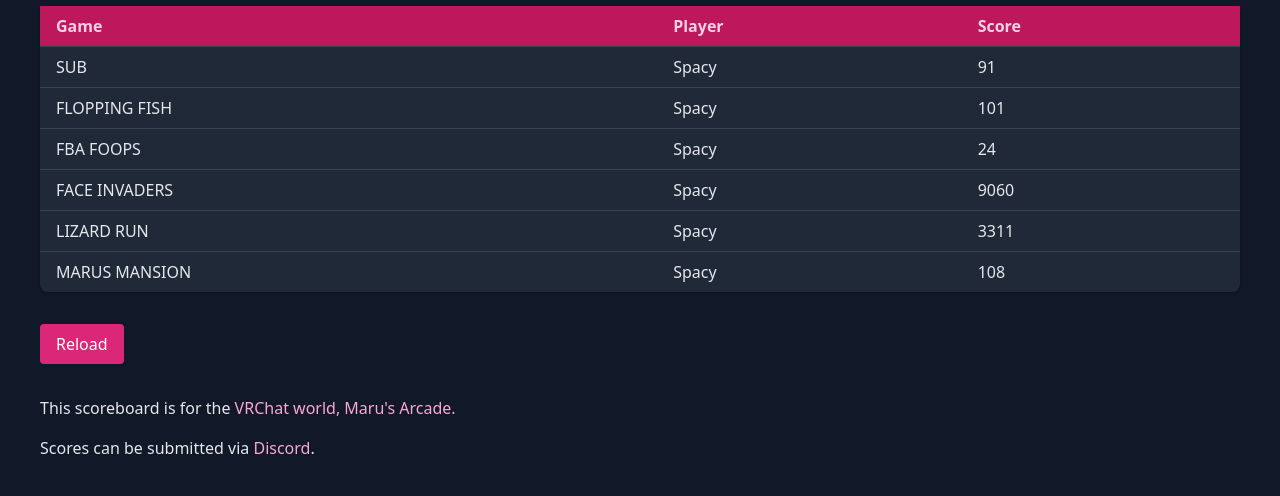
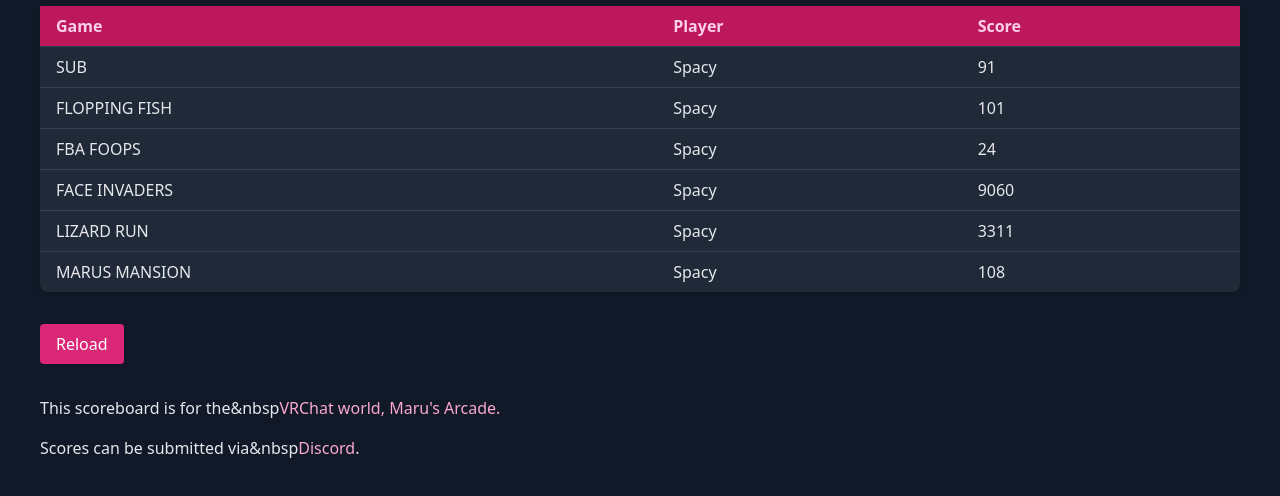
Before and after one commit to marutypes/vrchat-static, a website: page public/arcade-highscores.html in a window 1280 px wide. Shown: the part 106-602 px from the top of the page. Drawn offline with nearby package versions, Linux system fonts and the light colour scheme.

Commit message:
:bug: better link spacing

```diff
--- a/public/arcade-highscores.html
+++ b/public/arcade-highscores.html
@@ -129,16 +129,17 @@
 
             <aside class="mt-4">
               <p>
-                This scoreboard is for the
+                This scoreboard is for the&nbsp
                 <${Link}
                   src="https://vrchat.com/home/launch?worldId=wrld_d29c4512-ad9c-4c39-9ca6-b6081e3af99d"
-                > VRChat world, Maru's Arcade.<//>
+                  >VRChat world, Maru's Arcade.<//
+                >
               </p>
             </aside>
             <aside class="mt-4">
               <p>
-                Scores can be submitted via
-                <${Link} src="https://discord.gg/62MWkdPkQm"> Discord<//>.
+                Scores can be submitted via&nbsp
+                <${Link} src="https://discord.gg/62MWkdPkQm">Discord<//>.
               </p>
             </aside>
           </div>
```
